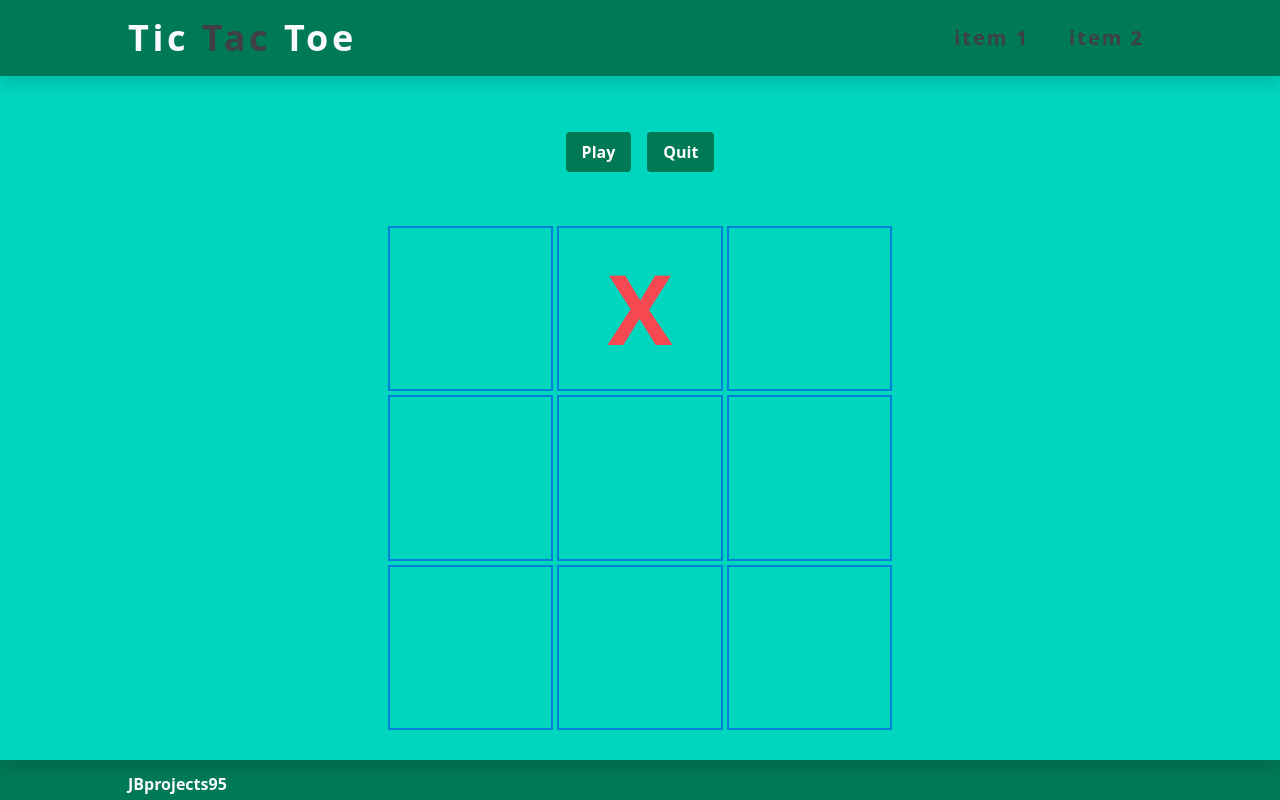
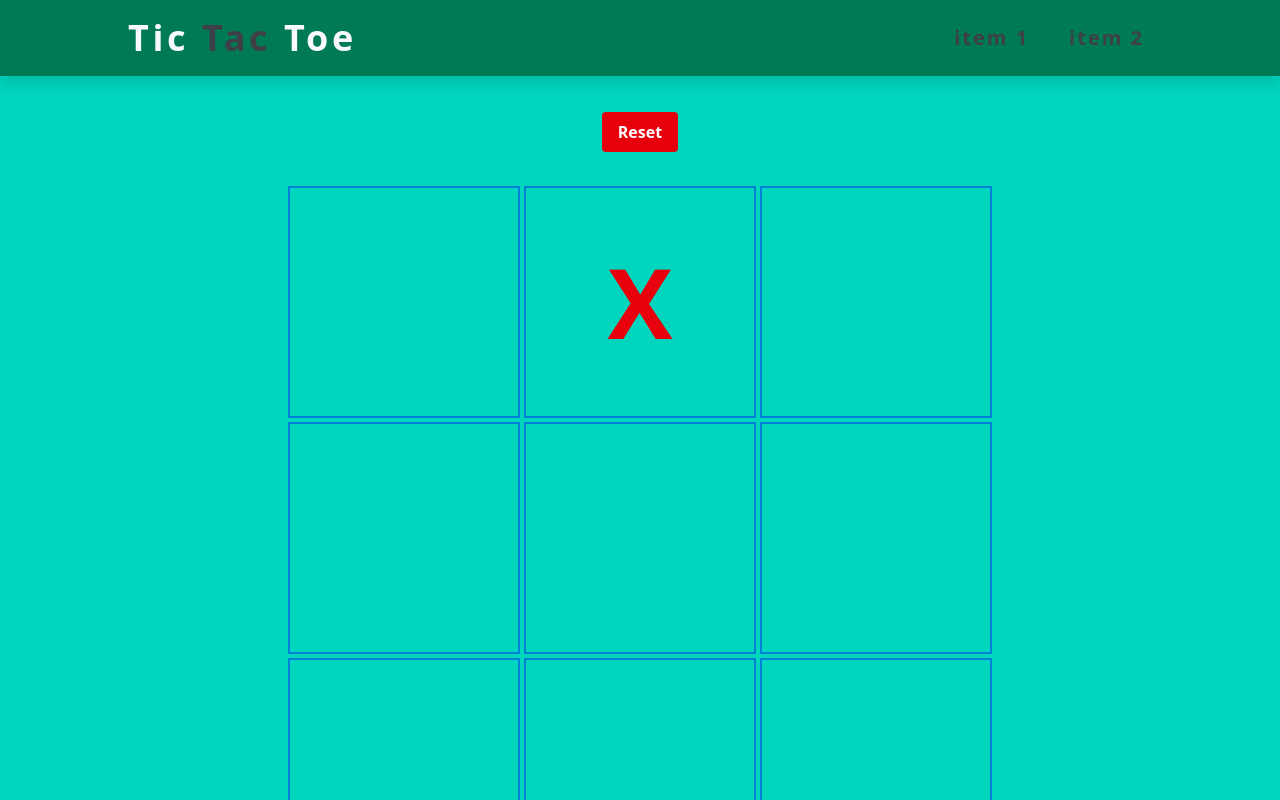
Before and after one commit to jbprojects95/TOP-tictactoe, a website: page src/index.html in a window 1280 px wide. Both pictures are taken after a click on the element 640 px from the left and 308 px from the top of the page. Shown: the top 800 px of the page. Drawn offline with Linux system fonts and the light colour scheme.

Commit message:
cleaned up some of the setTurn logic

```diff
--- a/src/index.html
+++ b/src/index.html
@@ -57,23 +57,18 @@
       <main
         class="flex flex-col flex-1 py-4 px-[5%] md:px-[15%] lg:px-[10%] bg-teal-400 drop-shadow-xl"
       >
-        <div class="btn_container py-10">
+        <div class="btn_container py-5">
           <button
-            class="bg-emerald-700 hover:bg-emerald-900 text-white font-bold py-2 px-4 rounded cursor-pointer"
+            id="reset_btn"
+            class="bg-red-600 hover:bg-red-900 text-white font-bold py-2 px-4 rounded cursor-pointer"
           >
-            Play
-          </button>
-
-          <button
-            class="bg-emerald-700 hover:bg-emerald-900 text-white font-bold py-2 px-4 rounded cursor-pointer"
-          >
-            Quit
+            Reset
           </button>
         </div>
 
         <!-- <div class="logic_display"></div> -->
 
-        <div class="grid_container w-full max-w-[500px] h-[500px]"></div>
+        <div class="grid_container"></div>
       </main>
       <footer class="py-3 px-[5%] lg:px-[10%] bg-emerald-700">
         <h3 class="font-bold text-slate-50">JBprojects95</h3>
--- a/src/script.js
+++ b/src/script.js
@@ -2,6 +2,47 @@
 // TODO: add visuals to denote who's turn it is
 // TODO: create computer logic
 // TODO: create a rest game fn
+
+// *----------------------[PLAYER]-------------------------------------------------------
+
+const player = (function () {
+  let turn = 1;
+  const markers = { 1: "X", 2: "O" };
+
+  const getTurn = () => turn;
+
+  const setTurn = () => {
+    if (turn === 1) {
+      turn = 2;
+    } else if (turn === 2) {
+      turn = 1;
+    } else {
+      console.log("Not your turn!");
+    }
+  };
+
+  const printPlayerTurn = () => {
+    if (!game.checkWin()) {
+      console.log(`PLAYER TURN: ${player.getTurn()}`);
+    } else {
+      console.log(`Winner is: ${game.getLastValidMove()}`);
+    }
+  };
+
+  const resetPlayerTurn = () => {
+    turn = 1;
+  };
+
+  const getCurrentMarker = () => markers[turn];
+
+  return {
+    getTurn,
+    setTurn,
+    printPlayerTurn,
+    resetPlayerTurn,
+    getCurrentMarker,
+  };
+})();
 
 // *----------------------[GAME]-------------------------------------------------------
 const game = (function () {
@@ -56,7 +97,8 @@ const game = (function () {
     }
     gameBoard[gameRow][gameCol] = marker;
     lastValidMove = marker;
-    player.setTurn(game.getLastValidMove());
+    // Commented this bit out because it was conflicting with player.setTurn()
+    // player.setTurn(game.getLastValidMove());
   };
 
   const generateWinConditions = (size) => {
@@ -96,13 +138,6 @@ const game = (function () {
     return winningConditions;
   };
 
-  // const getBoardSize = () => {
-  //   const boardContainer = document.querySelector(".grid_container");
-  //   const cellCount = boardContainer.childElementCount;
-  //   const boardSize = Math.sqrt(cellCount);
-  //   return boardSize;
-  // };
-
   const checkWin = () => {
     for (let condition of winningConditions) {
       const [firstRow, firstCol] = condition[0];
@@ -135,6 +170,12 @@ const game = (function () {
   const setMovesLeft = () => moves--;
   const getMovesLeft = () => moves;
 
+  const resetBoardState = () => {
+    gameBoard.length = 0;
+    moves = 9;
+    lastValidMove = null;
+  };
+
   return {
     createBoard,
     getBoard,
@@ -145,6 +186,7 @@ const game = (function () {
     checkWin,
     setMovesLeft,
     getMovesLeft,
+    resetBoardState,
   };
 })();
 
@@ -178,19 +220,7 @@ const domController = (function () {
       cells.addEventListener("click", () => {
         if (cells.textContent !== "") return;
 
-        console.log("cell clicked!");
-        console.log(
-          cells.getAttribute("data-row"),
-          cells.getAttribute("data-col")
-        );
-
-        const currentTurn = player.getTurn();
-        let marker;
-        if (currentTurn === 1) {
-          marker = "X";
-        } else if (currentTurn === 2) {
-          marker = "O";
-        }
+        let marker = player.getCurrentMarker();
 
         let cellValue = document.createElement("p");
         cellValue.textContent = marker;
@@ -215,6 +245,7 @@ const domController = (function () {
           }, 100);
         }
         game.printBoard();
+        player.setTurn();
       });
     }
   };
@@ -236,37 +267,17 @@ const domController = (function () {
     game.generateWinConditions(boardSize);
   };
 
-  return { createBoardCells, getBoardSize, alertWin, init };
-})();
-
-// *----------------------[PLAYER]-------------------------------------------------------
-
-const player = (function () {
-  let turn = 1;
-
-  const getTurn = () => turn;
-
-  const setTurn = (value) => {
-    let marker = value.toUpperCase();
-
-    if (turn === 1 && marker === "X") {
-      turn = 2;
-    } else if (turn === 2 && marker === "O") {
-      turn = 1;
-    } else {
-      console.log("Not your turn!");
-    }
+  const resetGame = () => {
+    game.resetBoardState();
+    player.resetPlayerTurn();
+    init();
   };
 
-  const printPlayerTurn = () => {
-    if (!game.checkWin()) {
-      console.log(`PLAYER TURN: ${player.getTurn()}`);
-    } else {
-      console.log(`Winner is: ${game.getLastValidMove()}`);
-    }
-  };
+  const resetBtn = document.querySelector("#reset_btn");
 
-  return { getTurn, setTurn, printPlayerTurn };
+  resetBtn.addEventListener("click", resetGame);
+
+  return { createBoardCells, getBoardSize, alertWin, init, resetGame };
 })();
 
 domController.init();
--- a/src/style.css
+++ b/src/style.css
@@ -10,9 +10,9 @@
   display: grid;
   gap: 0.5rem;
 
-  /* width: 100%;
+  width: 100%;
   max-height: 700px;
-  max-width: 700px; */
+  max-width: 700px;
 
   margin-inline: auto;
   margin-block: 1rem;
@@ -53,5 +53,5 @@
   /* font-size: clamp(2rem, 3rem + 3vw, 8rem); */
   font-size: calc(4vw + 2.9rem);
   font-weight: bolder;
-  color: #f54850;
+  color: #e8000c;
 }
```
Also changed, not shown: src/output.css.
